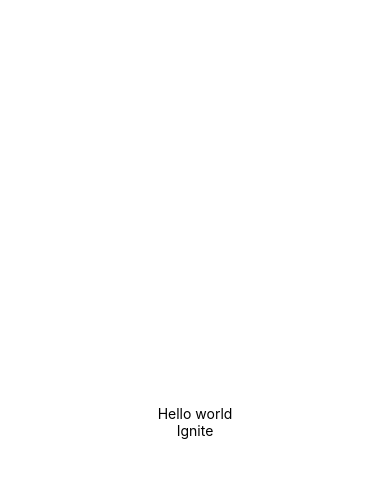
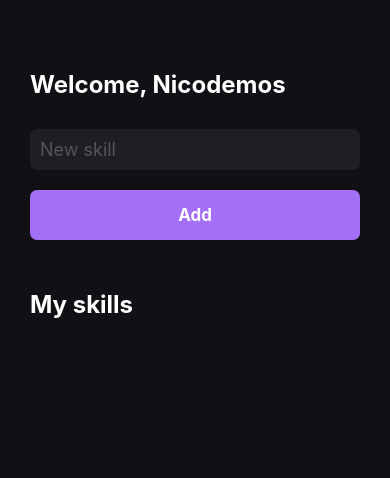
Before and after one commit to Nicodemos234/myskills, a React Native app: screen / in a window 390 px wide. Shown: the top 478 px of the page. Built offline with nearby package versions, Linux system fonts and the light colour scheme.

Commit message:
Home Structure and Styles

```diff
--- a/src/pages/Home.js
+++ b/src/pages/Home.js
@@ -1,11 +1,30 @@
 import React from 'react';
-import { View, Text, StyleSheet } from 'react-native';
+import {
+  View,
+  Text,
+  StyleSheet,
+  TextInput,
+  Platform,
+  TouchableOpacity
+} from 'react-native';
 
 export function Home() {
   return (
     <View style={styles.container}>
-      <Text>Hello world</Text>
-      <Text>Ignite</Text>
+      <Text style={styles.title}>Welcome, Nicodemos</Text>
+      <TextInput style={styles.input}
+        placeholder="New skill"
+        placeholderTextColor="#555"
+      />
+      <TouchableOpacity
+      activeOpacity={.7}
+      style={styles.button}>
+        <Text style={styles.buttonText}>Add</Text>
+      </TouchableOpacity>
+
+      <Text style={[styles.title, {marginTop: 50}]}>
+        My skills
+      </Text>
     </View>
   )
 }
@@ -13,7 +32,33 @@
 const styles = StyleSheet.create({
   container: {
     flex: 1,
-    justifyContent: 'center',
-    alignItems: 'center'
+    backgroundColor: '#121015',
+    paddingVertical: 70,
+    paddingHorizontal: 30
+  },
+  title: {
+    color: '#fff',
+    fontSize: 24,
+    fontWeight: 'bold'
+  },
+  input: {
+    backgroundColor: '#1F1e25',
+    color: '#FFF',
+    fontSize: 18,
+    padding: Platform.OS === 'ios' ? 15 : 10,
+    marginTop: 30,
+    borderRadius: 7
+  },
+  button: {
+    backgroundColor: '#A370F7',
+    padding: 15,
+    borderRadius: 7,
+    alignItems: 'center',
+    marginTop: 20
+  },
+  buttonText: {
+    color: '#fff',
+    fontSize: 17,
+    fontWeight: 'bold'
   }
 });
```
